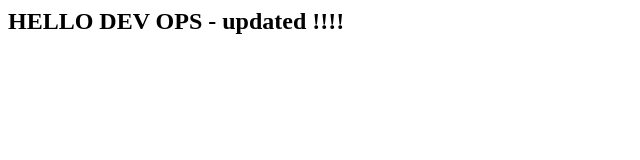
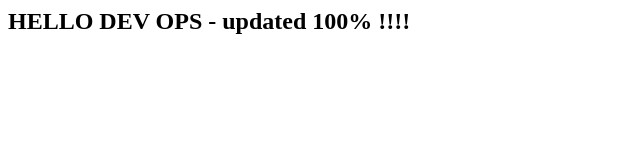
Before and after one commit to Shantagust/devops_task, a plain HTML site: page index.html in a window 1280 px wide. Shown: the full height of the page, 0-640 px from the left. Drawn offline with Linux system fonts and the light colour scheme.

Commit message:
update devops index.html

```diff
--- a/index.html
+++ b/index.html
@@ -1,4 +1,5 @@
 <html>
-<h2>HELLO DEV OPS - updated !!!!</h2>
-
+<h2>
+	HELLO DEV OPS - updated <b>100% </b>!!!!
+</h2>
 </html>
```
